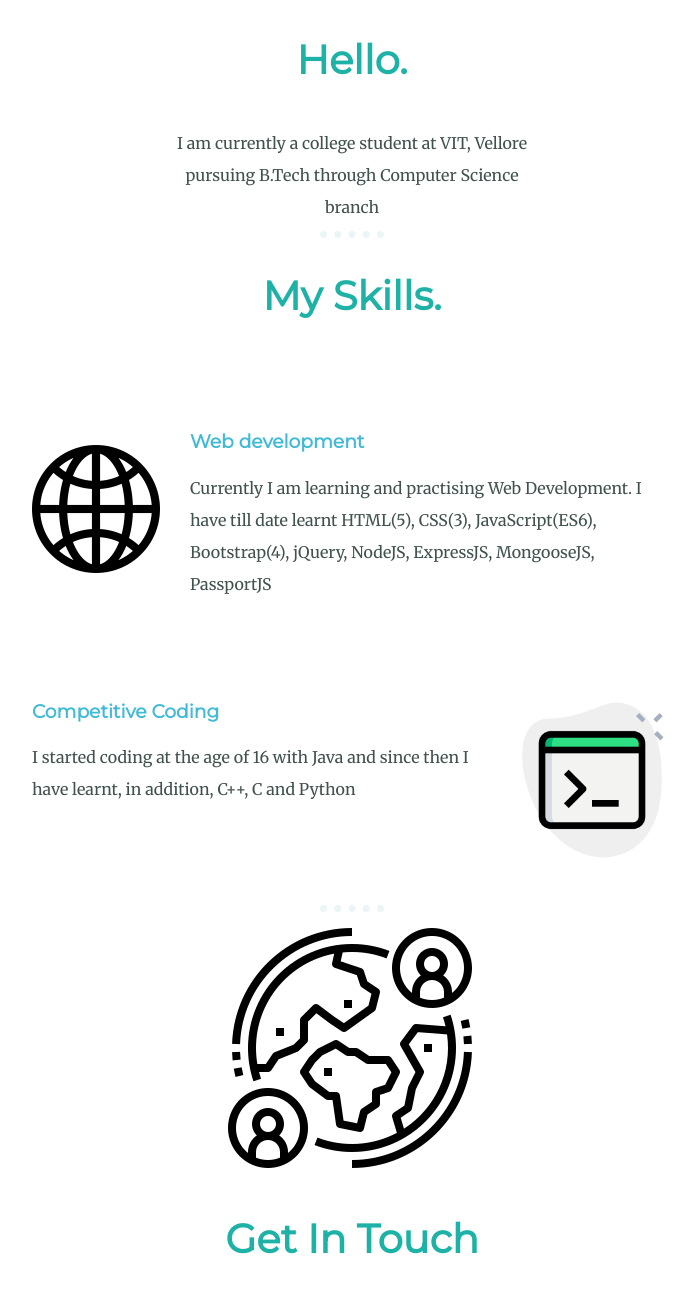
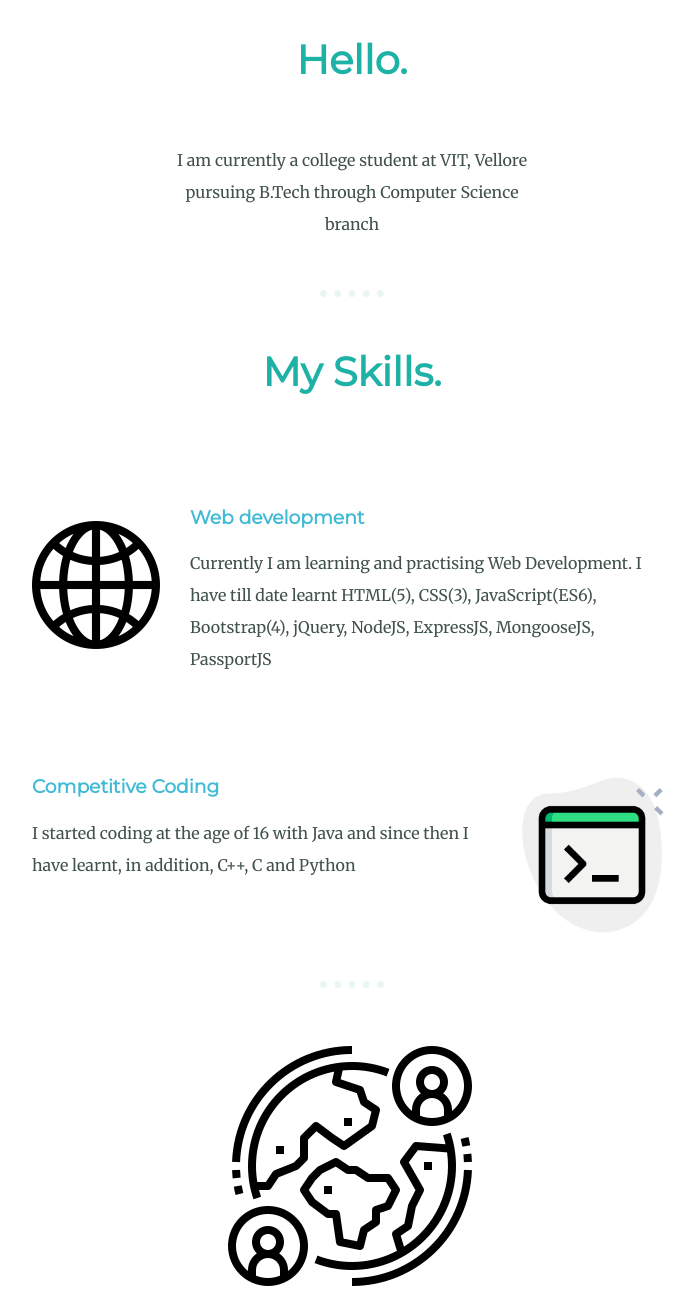
Before and after one commit to codebosss/AngelaYUTutorial, a plain HTML site: page 2.CSS-My Site/index.html in a window 1280 px wide. Shown: the part 1184-2481 px from the top of the page, without its empty margins (288-983 px from the left). Drawn offline with Linux system fonts and the light colour scheme.

Commit message:
add some margin between the divs

```diff
--- a/2.CSS-My Site/styles.css
+++ b/2.CSS-My Site/styles.css
@@ -89,7 +89,13 @@ a{
 }
 .profile p{
 	width: 30%;
-	margin:auto;
+	margin: 50px auto;
+}
+.skills{
+	margin:50px auto;
+}
+.contact-me{
+	margin:50px auto;
 }
 .icon i{
 	margin:0px 30px;
```
